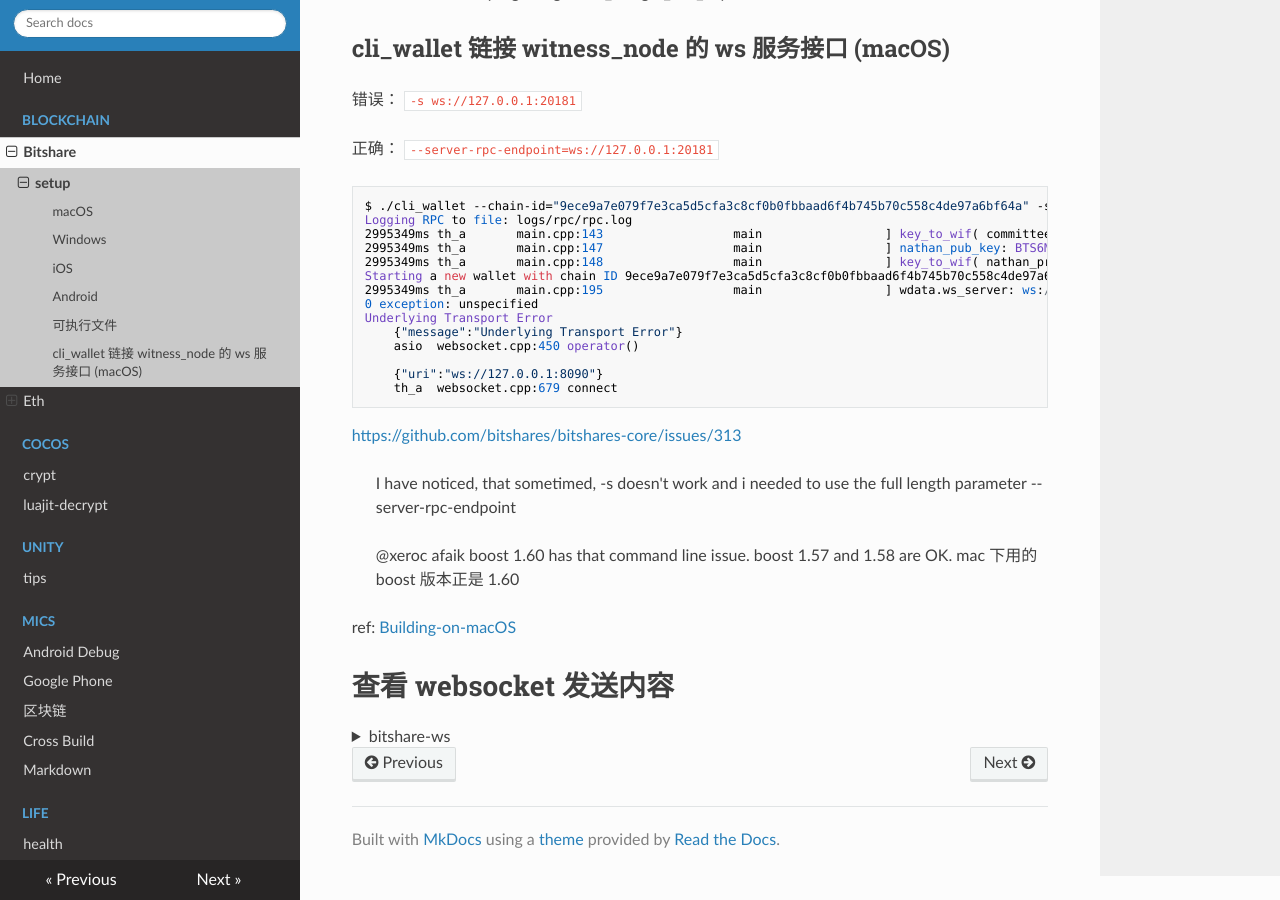
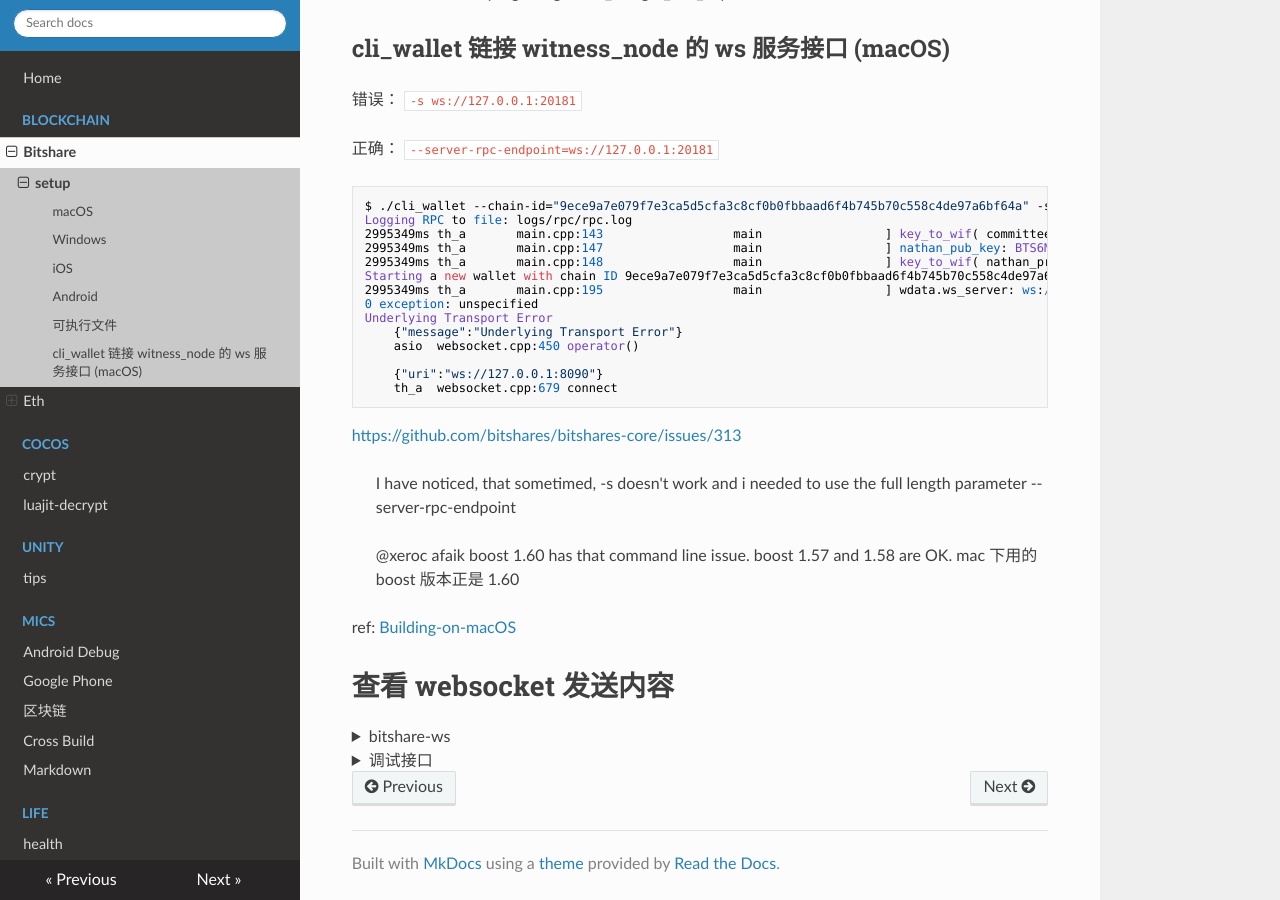
Before and after one commit to guo-m/blog, an MkDocs documentation site: the page built from docs/blockchain/bitshare/setup.md, in a window 1280 px wide and 900 px high, scrolled down 893 px. Built offline with MkDocs 1.6.1, drawn with Linux system fonts in a browser that asks for light colours; nearby versions of some CDN libraries.

Commit message:
Update setup.md

````diff
--- a/docs/blockchain/bitshare/setup.md
+++ b/docs/blockchain/bitshare/setup.md
@@ -89,3 +89,16 @@
 XXXX:{"id":14,"method":"call","params":[3,"broadcast_transaction",[{"ref_block_num":0,"ref_block_prefix":0,"expiration":"2018-11-06T15:59:30","operations":[[8,{"fee":{"amount":1000000000,"asset_id":"1.3.0"},"account_to_upgrade":"1.2.17","upgrade_to_lifetime_member":true,"extensions":[]}]],"extensions":[],"signatures":["1f6b872d028fa1b8a6668f5e091c3d2dbba3b8d8a737b886e8750fb233f19835d044b9b406eb4c33c524b6eaa4b820db4fe8a7b9084b7dc1efd9e59e8b51e6c88a"]}]]}
 ```
 </details>
+
+
+<details>
+<summary>调试接口</summary>
+
+选择 cli_wallet -> Edit Scheme -> Run -> Arguments
+
+增加两行
+-w
+wallet.json
+
+把 `genesis.json` & `wallet.json` 拷贝到 `~/repos/bitshares-core-xcode/programs/cli_wallet/Debug`
+</details>
````
